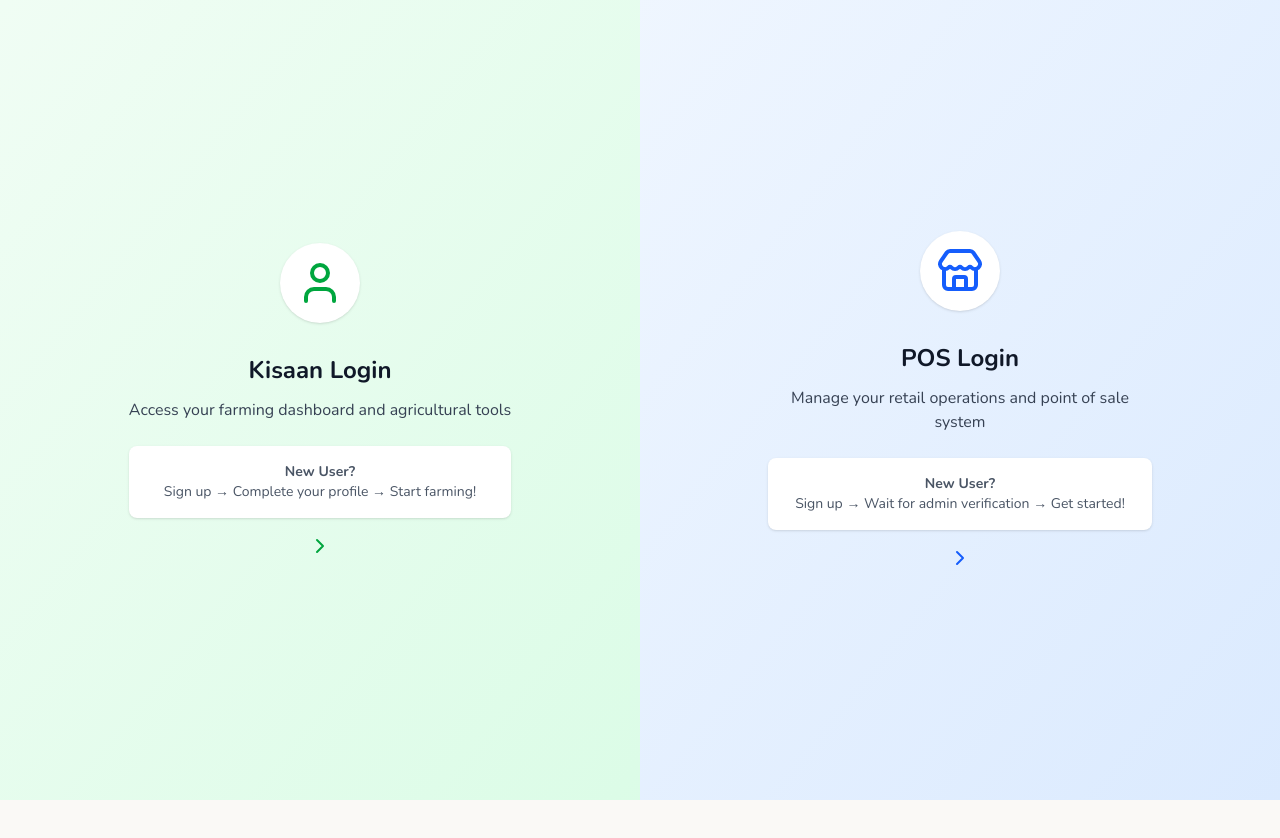
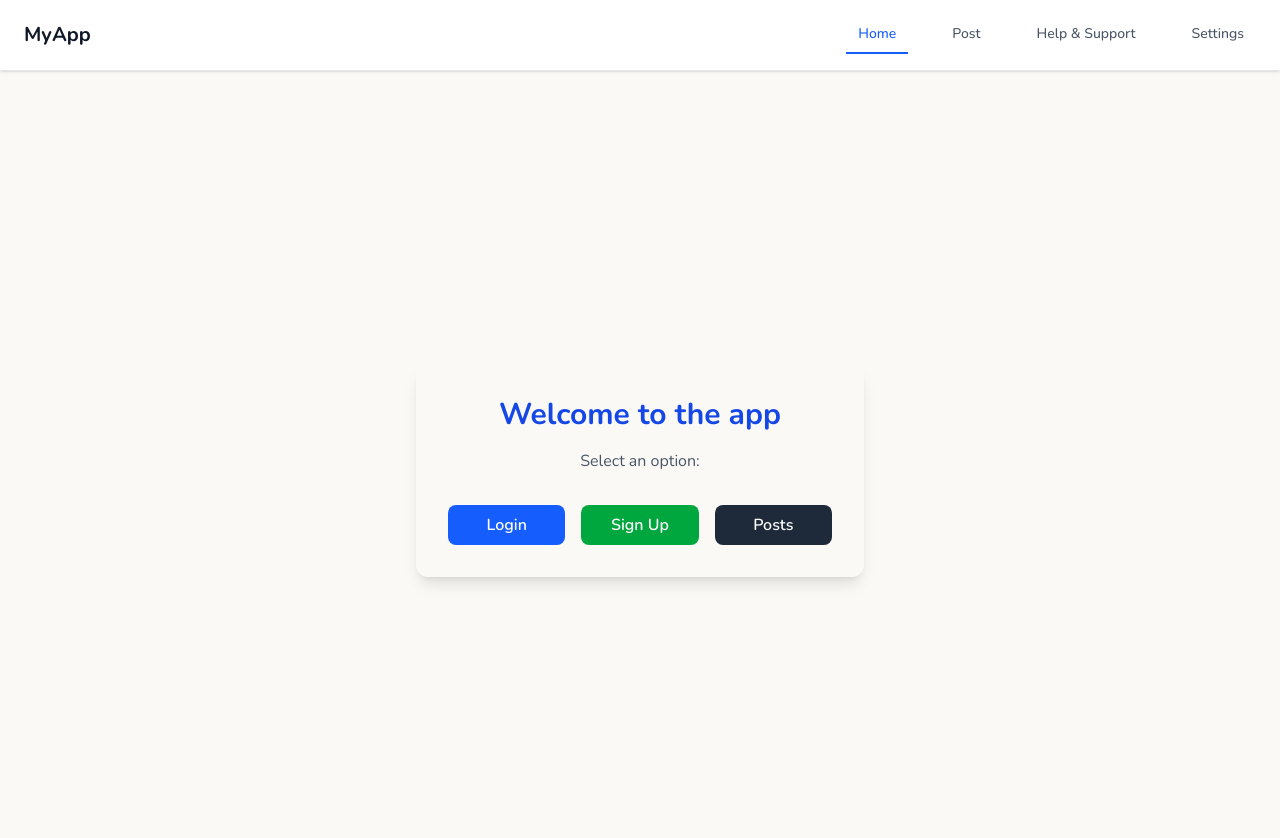
Before and after one commit to sameerkali/ucf-user, a React (Vite) app: page / in a window 1280 px wide. Shown: the top 838 px of the page. Before the commit the page ends 800 px from the top, so only its background shows below. Built offline with nearby package versions, Linux system fonts and the light colour scheme.

Commit message:
refactor: clean up LandingPage component by removing unused content

```diff
--- a/src/App.tsx
+++ b/src/App.tsx
@@ -1,64 +1,39 @@
 import { BrowserRouter, Routes, Route, Navigate } from "react-router-dom";
-import { useState, useEffect } from "react";
 import HomePage from "./pages/HomePage";
 import PostsPage from "./pages/PostsPage";
 import LoginPage from "./pages/LoginPage";
 import SignupPage from "./pages/SignupPage";
 import NotFoundPage from "./pages/NotFoundPage";
-import SettingsPage from "./pages/SettingsPage";
-import HelpAndSupportPage from "./pages/HelpAndSupportPage";
-import LandingPage from "./pages/LandingPage";
 
 import OfflineBanner from "./components/OfflineBanner";
 import InstallBanner from "./components/InstallBanner";
 import Header from "./components/Headr";
 import Dock from "./components/Dock";
+import SettingsPage from "./pages/SettingsPage";
+import HelpAndSupportPage from "./pages/HelpAndSupportPage";
+import LandingPage from "./pages/LandingPage";
 
 export default function App() {
-  const [isAuthenticated, setIsAuthenticated] = useState(false);
-
-  useEffect(() => {
-    // Check if user is logged in (check localStorage, token, etc.)
-    const token = localStorage.getItem("userToken");
-    const hasCompletedLanding = localStorage.getItem("hasCompletedLanding");
-
-    if (token && hasCompletedLanding) {
-      setIsAuthenticated(true);
-    }
-  }, []);
-
-  // Show only landing page without any navigation
-  if (!isAuthenticated) {
-    return (
-      <BrowserRouter>
-        <Routes>
-          <Route path="/login" element={<LoginPage />} />
-          <Route path="/signup" element={<SignupPage />} />
-          <Route path="*" element={<LandingPage />} />
-        </Routes>
-      </BrowserRouter>
-    );
-  }
-
-  // Show full app with navigation after authentication
   return (
     <BrowserRouter>
       <OfflineBanner />
       <InstallBanner />
       <Header />
-
       <div className="min-h-screen pb-16 md:pb-0">
         <Routes>
           <Route path="/" element={<HomePage />} />
+          <Route path="/landing" element={<LandingPage />} />
           <Route path="/posts" element={<PostsPage />} />
+          <Route path="/login" element={<LoginPage />} />
+          <Route path="/signup" element={<SignupPage />} />
+          <Route path="/404" element={<NotFoundPage />} />
           <Route path="/settings" element={<SettingsPage />} />
           <Route path="/post" element={<PostsPage />} />
           <Route path="/help" element={<HelpAndSupportPage />} />
-          <Route path="/404" element={<NotFoundPage />} />
+
           <Route path="*" element={<Navigate to="/404" replace />} />
         </Routes>
       </div>
-
       <Dock />
     </BrowserRouter>
   );
--- a/src/pages/LandingPage.tsx
+++ b/src/pages/LandingPage.tsx
@@ -17,13 +17,7 @@ export default function LandingPage() {
           </div>
           <h2 className="text-2xl font-bold text-gray-900 mb-3">Kisaan Login</h2>
           <p className="text-gray-700 mb-6">Access your farming dashboard and agricultural tools</p>
-          <div className="bg-white rounded-lg p-4 shadow-sm">
-            <p className="text-sm text-gray-600">
-              <strong>New User?</strong><br />
-              Sign up → Complete your profile → Start farming!
-            </p>
-          </div>
-          <ChevronRight className="w-6 h-6 text-green-600 mx-auto mt-4" />
+
         </div>
       </div>
 
@@ -38,13 +32,7 @@ export default function LandingPage() {
           </div>
           <h2 className="text-2xl font-bold text-gray-900 mb-3">POS Login</h2>
           <p className="text-gray-700 mb-6">Manage your retail operations and point of sale system</p>
-          <div className="bg-white rounded-lg p-4 shadow-sm">
-            <p className="text-sm text-gray-600">
-              <strong>New User?</strong><br />
-              Sign up → Wait for admin verification → Get started!
-            </p>
-          </div>
-          <ChevronRight className="w-6 h-6 text-blue-600 mx-auto mt-4" />
+
         </div>
       </div>
     </div>
```
